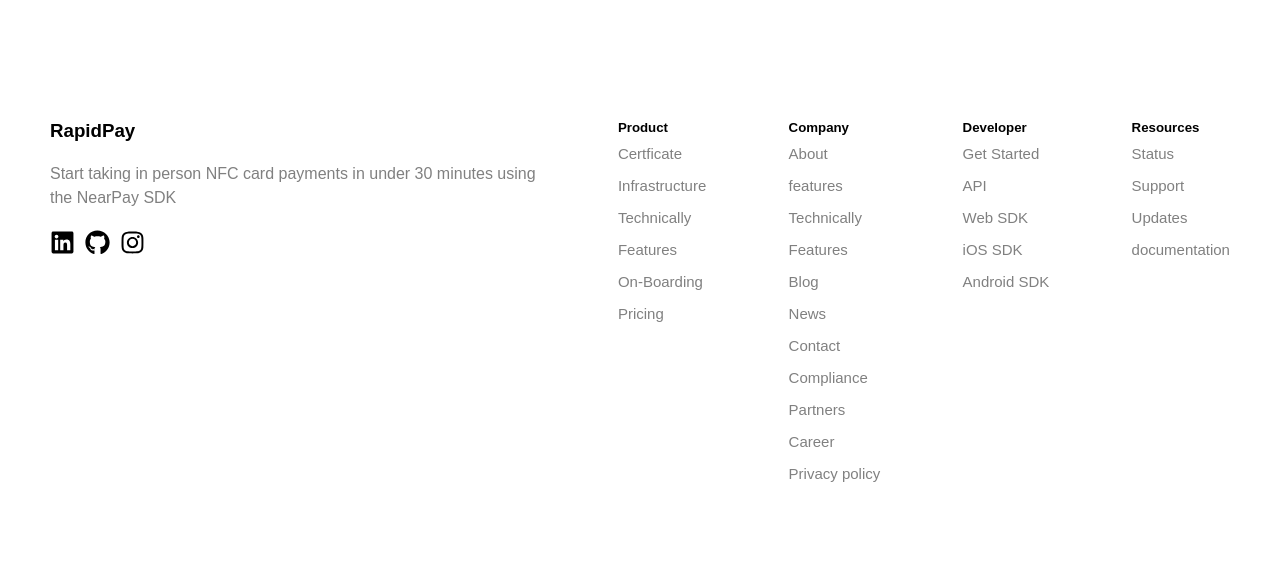
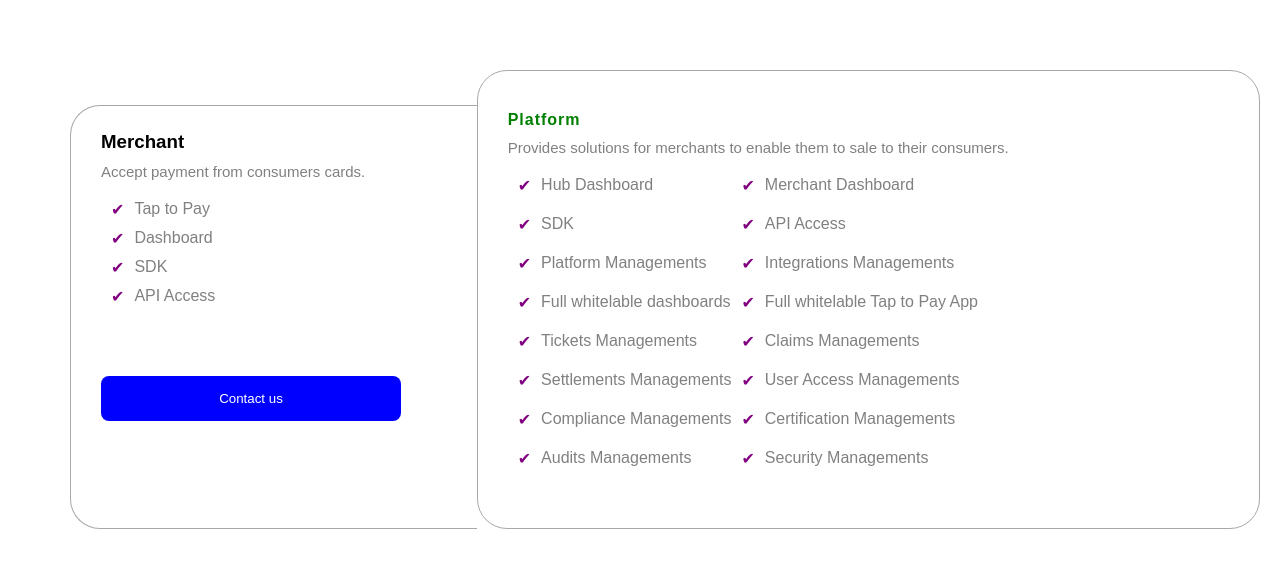
Before and after one commit to MoizZakir/RapidPayUI, a React (Vite) app: page / in a window 1280 px wide. Shown: the part 3881-4460 px from the top of the page. Built offline with nearby package versions, Linux system fonts and the light colour scheme.

Commit message:
'home_page_done'

```diff
--- a/components/HomeScreen4.jsx
+++ b/components/HomeScreen4.jsx
@@ -7,13 +7,13 @@
 import { GrSwift } from 'react-icons/gr'
 
 const HomeScreen4 = () => {
-  const text=`
+  const text = `
   nearpay.purchase(amount, object : PaymentListener {
   override fun onPaymentApproved(result: PaymentResult) {
       //your implementation
   }
   override fun onPaymentDeclined(result: PaymentResult) {
-      //your implementation${<br/>}
+      //your implementation${<br />}
   }
   override fun onPaymentError(errorType: PaymentError) {
       //your implementation
@@ -25,25 +25,25 @@
         <div>
           <h1>We support all platforms & languages</h1>
           <p>Whether Java or Kotlin, our updated SDK supports your app. We prioritize security and functionality to match evolving standards.</p>
-    <p style={{color:'black', marginTop:'25px'}}>Platform</p>
+          <p style={{ color: 'black', marginTop: '25px' }}>Platform</p>
         </div>
 
-<div className='pltform' style={{  display:'flex',gap:"50px", flexWrap:'wrap', paddingRight:'20px'}}>
-<RiAndroidFill color='gray'size={60} />
-<FaApple color='gray'size={60} />
-<FaChrome  color='gray'size={60} />
-<IoLogoWindows color='gray'size={60} />
+        <div className='pltform' style={{ display: 'flex', gap: "50px", flexWrap: 'wrap', paddingRight: '20px' }}>
+          <RiAndroidFill color='gray' size={60} />
+          <FaApple color='gray' size={60} />
+          <FaChrome color='gray' size={60} />
+          <IoLogoWindows color='gray' size={60} />
 
 
         </div>
-    <p style={{color:'black', marginTop:'25px'}}>Languages & Frameworks</p>
-<div className='frameworks' style={{ display:'flex',gap:"30px", flexWrap:'wrap', paddingRight:'20px'}}>
-<FaJava color='gray'size={60} />
-<SiKotlin  color='gray'size={60} />
-<GrSwift color='gray'size={60} />
-<IoLogoJavascript color='gray'size={60} />
-<RiFlutterFill color='gray'size={60} />
-<FaReact  color='gray'size={60} />
+        <p style={{ color: 'black', marginTop: '25px' }}>Languages & Frameworks</p>
+        <div className='frameworks' style={{ display: 'flex', gap: "30px", flexWrap: 'wrap', paddingRight: '20px' }}>
+          <FaJava color='gray' size={60} />
+          <SiKotlin color='gray' size={60} />
+          <GrSwift color='gray' size={60} />
+          <IoLogoJavascript color='gray' size={60} />
+          <RiFlutterFill color='gray' size={60} />
+          <FaReact color='gray' size={60} />
 
 
 
@@ -51,8 +51,9 @@
 
       </div>
       <div className="homescreen4-section2">
-      <h2 style={{marginBottom:"10px"}}>RapidPay SDK</h2>
-      <textarea value={text} readOnly={true} style={{backgroundColor:'black' ,color:"white",width:'90%', height:"400px",fontSize:'19px',padding:'20px',borderRadius:'10px',border:'none'
+        <h2 style={{ marginBottom: "10px" }}>RapidPay SDK</h2>
+        <textarea value={text} readOnly={true} style={{
+          backgroundColor: 'black', color: "white", width: '95%', minHeight: "400px", fontSize: '19px', padding: '20px', borderRadius: '10px', border: 'none'
 
         }} name="" id="">
 
--- /dev/null
+++ b/components/HomeScreen6.jsx
@@ -0,0 +1,54 @@
+import React from 'react'
+import '../style/homescr6.css'
+
+const HomeScreen6 = () => {
+  return (
+    <div className='homescreen6'>
+        <div className='homescreen6-section1'>
+            <h3>Merchant</h3>
+            <p>Accept payment from consumers cards.</p>
+            <ul>
+                <li><span>&#10004; </span>Tap to Pay</li>
+                <li><span>&#10004; </span>Dashboard</li>
+                <li><span>&#10004; </span>SDK</li>
+                <li><span>&#10004; </span>API Access</li>
+            </ul>
+            <button>Contact us</button>
+
+
+        </div>
+        <div className='homescreen6-section2'>
+            <h4>Platform</h4>
+            <p>Provides solutions for merchants to enable them to sale to their consumers.</p>
+
+            <div className='lists'>
+            <ul>
+                <li><span>&#10004; </span>Hub Dashboard</li>
+                <li><span>&#10004; </span>SDK</li>
+                <li><span>&#10004; </span>Platform Managements</li>
+                <li><span>&#10004; </span>Full whitelable dashboards</li>
+                <li><span>&#10004; </span>Tickets Managements</li>
+                <li><span>&#10004; </span>Settlements Managements</li>
+                <li><span>&#10004; </span>Compliance Managements</li>
+                <li><span>&#10004; </span>Audits Managements</li>
+            </ul>
+            <ul>
+                <li><span>&#10004; </span>Merchant Dashboard</li>
+                <li><span>&#10004; </span>API Access</li>
+                <li><span>&#10004; </span>Integrations Managements</li>
+                <li><span>&#10004; </span>Full whitelable Tap to Pay App</li>
+                <li><span>&#10004; </span>Claims Managements</li>
+                <li><span>&#10004; </span>User Access Managements</li>
+                <li><span>&#10004; </span>Certification Managements</li>
+                <li><span>&#10004; </span>Security Managements</li>
+            </ul>
+
+            </div>
+
+
+</div>
+    </div>
+  )
+}
+
+export default HomeScreen6
--- a/pages/Home.jsx
+++ b/pages/Home.jsx
@@ -6,6 +6,7 @@
 import HomeScreen4 from '../components/HomeScreen4'
 import HomeScreen5 from '../components/HomeScreen5'
 import Footer from '../components/Footer'
+import HomeScreen6 from '../components/HomeScreen6'
 
 const Home = () => {
   return (
@@ -16,6 +17,7 @@
         <HomeScreen3/>
         <HomeScreen4/>
         <HomeScreen5/>
+        <HomeScreen6/>
         <Footer/>
     </div>
   )
--- a/style/footer.css
+++ b/style/footer.css
@@ -36,6 +36,10 @@
 
 }
 
+.footer-2 ul li{
+    cursor: pointer;
+}
+
 @media (max-width:1050px ){
     .Footer{
         gap:0px
--- a/style/homeScr2.css
+++ b/style/homeScr2.css
@@ -91,3 +91,11 @@
     transition: background-color 0.3s;
     z-index: 1;
 }
+@media(max-width:900px){
+    .HomeScreen2{
+        padding: 50px 10px;
+    }
+    .box{
+        width: 95%;
+    }
+}
--- /dev/null
+++ b/style/homeScr6.css
@@ -0,0 +1,118 @@
+.homescreen6{
+    padding: 0 70px;
+    padding-top: 100px;
+    padding-bottom: 100px;
+    display: flex;
+    padding-right: 20px;
+    flex-wrap: wrap;
+
+}
+.homescreen6-section1{
+    padding-bottom: 10px;
+    border: 1px solid rgb(167, 168, 167);
+    flex: 1;
+    min-height: 350px;
+    padding-left: 30px;
+    padding-top: 25px;
+    margin-top: 35px;
+    border-top-left-radius: 30px;
+    border-bottom-left-radius: 30px;
+    border-right: none;
+}
+
+.homescreen6-section1 button{
+    padding: 15px 25px;
+    margin-top: 70px;
+    background-color: blue;
+    width: 300px;
+    color: white;
+    border: none;
+    border-radius:8px
+}
+
+.homescreen6-section1 p{
+    margin-top: 10px;
+    font-size: 15px;
+    color: gray;
+}
+.homescreen6-section1 ul li{
+    display: flex;
+    gap: 10px;
+}
+.homescreen6-section1 ul{
+    display: flex;
+    flex-direction: column;
+    gap: 10px;
+    margin-top: 20px;
+    list-style: none;
+    padding-left: 10px;
+    color: gray;
+}
+.homescreen6-section1 ul span{
+    color:purple
+}
+
+
+
+.homescreen6-section2{
+    border-radius: 30px;
+    border: 1px solid rgb(167, 168, 167);
+    padding-left: 30px;
+    padding-top: 40px;
+    padding-bottom: 10px;
+
+    min-height: 459px;
+    flex: 2;
+}
+.homescreen6-section2 h4{
+    color: green;
+    letter-spacing: 1px;
+}
+.homescreen6-section2 p{
+    color: gray;
+    margin-top: 10px;
+    font-size: 15px;
+}
+
+
+.lists{
+    display: flex;
+    /* gap: 20px; */
+    /* justify-content: space-around; */
+    padding-right: 50px;
+}
+.lists ul li{
+    display: flex;
+    gap: 10px;
+}
+.lists  ul{
+    display: flex;
+    flex-direction: column;
+    gap: 20px;
+    margin-top: 20px;
+    list-style: none;
+    padding-left: 10px;
+    color: gray;
+}
+.lists  ul span{
+    color:purple
+}
+@media (max-width:950px) {
+    .homescreen6{
+        padding: 100px 10px;
+        gap: 10px;
+    }
+    .homescreen6-section1{
+        width: 90%;
+    }
+    .homescreen6-section2{
+        width: 90%;
+    }
+    .lists{
+        padding-left: 0px;
+        padding-right: 5px;
+    }
+    .homescreen6-section1 button{
+        width: 250px;
+    }
+}
--- a/style/homescr4.css
+++ b/style/homescr4.css
@@ -40,6 +40,7 @@
 @media (max-width:960px) {
     .homescreen4-section1{
         width: 95%;
+        padding: 0px 10px;
     }
     .frameworks{
         width: 100%;
@@ -48,7 +49,12 @@
         width: 100%;
     }
     .homescreen4-section2{
+        padding-left: 10px;
         width: 95%;
+    }
+    .homescreen4-section2 textarea{
+        width: 100%;
+
     }
 
 }
```
Lines whose indentation alone changed are shown as unchanged.
